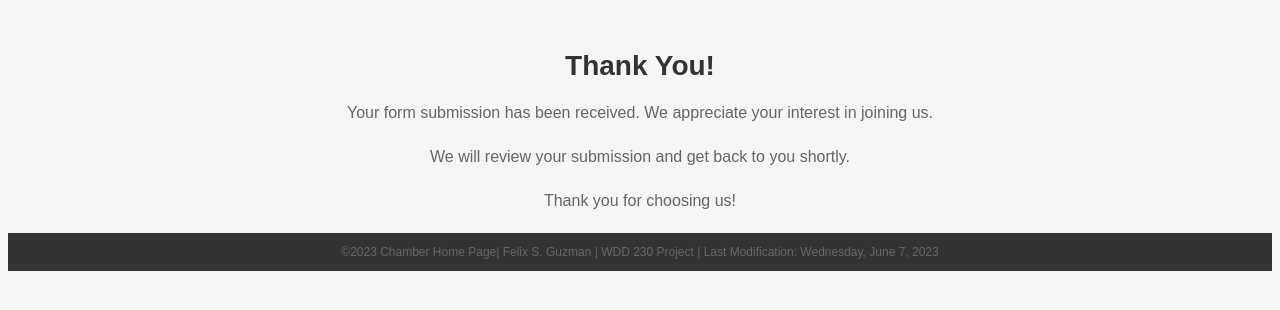
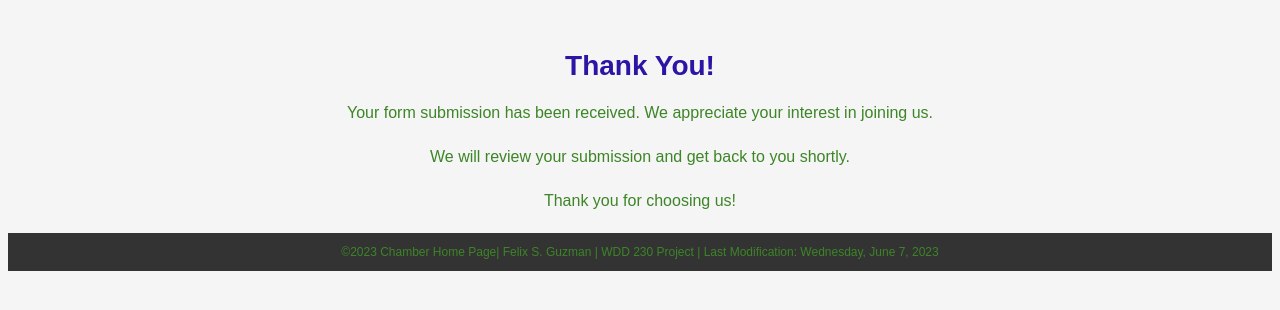
Before and after one commit to FelixS2000/wdd230, a plain HTML site: page chamber/thankyou.html in a window 1280 px wide. Drawn offline with Linux system fonts and the light colour scheme.

Commit message:
saving thankyou css

```diff
--- a/chamber/styles/thankyou.css
+++ b/chamber/styles/thankyou.css
@@ -8,14 +8,14 @@ body {
   }
 
   h1 {
-    color: #333;
+    color: rgb(43, 21, 165);
     margin-top: 50px;
     font-size: 28px;
     transition: color 0.5s ease;
   }
 
   p {
-    color: #666;
+    color: rgb(61, 133, 39);
     line-height: 1.5;
     margin-bottom: 20px;
     transition: color 0.5s ease;
```
